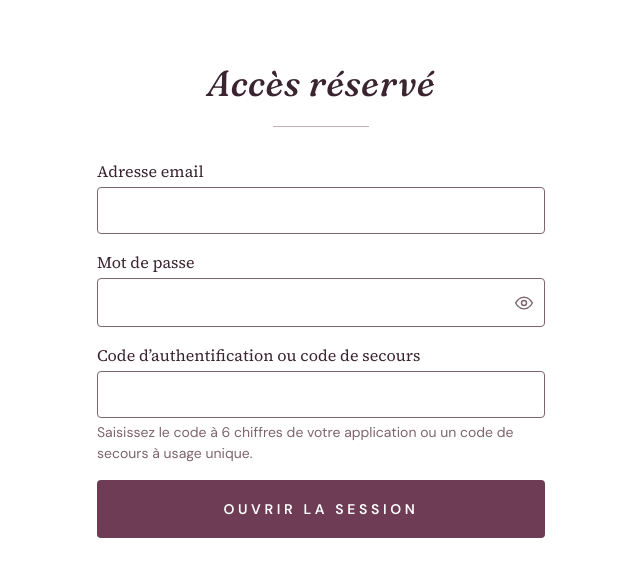
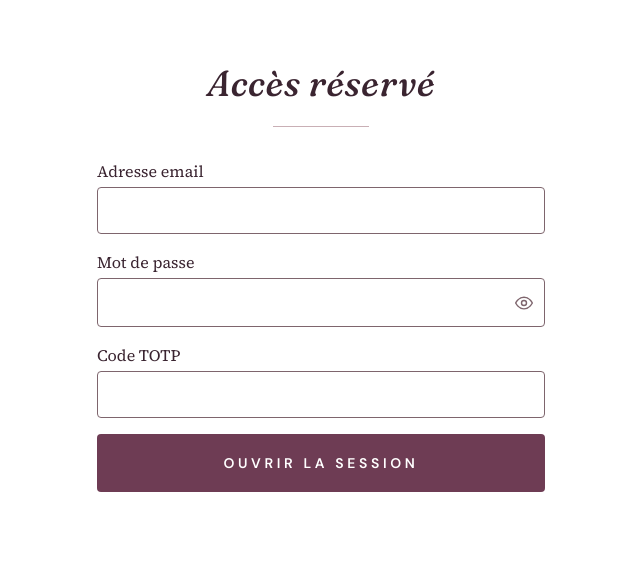
Before and after one commit to ChloeDelphis/proust-club, a React (Vite) app in the folder apps/frontend/: page /admin/login in a window 1280 px wide. Shown: the top 576 px of the page, without its empty margins (319-959 px from the left). Built offline with nearby package versions, Linux system fonts and the light colour scheme.

Commit message:
copy(admin): simplify TOTP field label

```diff
--- a/apps/frontend/src/features/admin/AdminLoginPage.tsx
+++ b/apps/frontend/src/features/admin/AdminLoginPage.tsx
@@ -50,7 +50,6 @@ export default function AdminLoginPage() {
         />
         <FormField
           label={t('adminLogin.codeLabel')}
-          hint={t('adminLogin.codeHelp')}
           type="text"
           autoComplete="one-time-code"
           inputMode="numeric"
--- a/apps/frontend/src/locales/fr.json
+++ b/apps/frontend/src/locales/fr.json
@@ -7,8 +7,7 @@
     "title": "Accès réservé",
     "emailLabel": "Adresse email",
     "passwordLabel": "Mot de passe",
-    "codeLabel": "Code d’authentification ou code de secours",
-    "codeHelp": "Saisissez le code à 6 chiffres de votre application ou un code de secours à usage unique.",
+    "codeLabel": "Code TOTP",
     "submit": "Ouvrir la session",
     "submitting": "Connexion…",
     "invalidCredentials": "Connexion impossible. Vérifiez vos identifiants et votre code, puis réessayez.",
```
Also changed, not shown: 1 other file (tests, documents, lock files or other folders).
